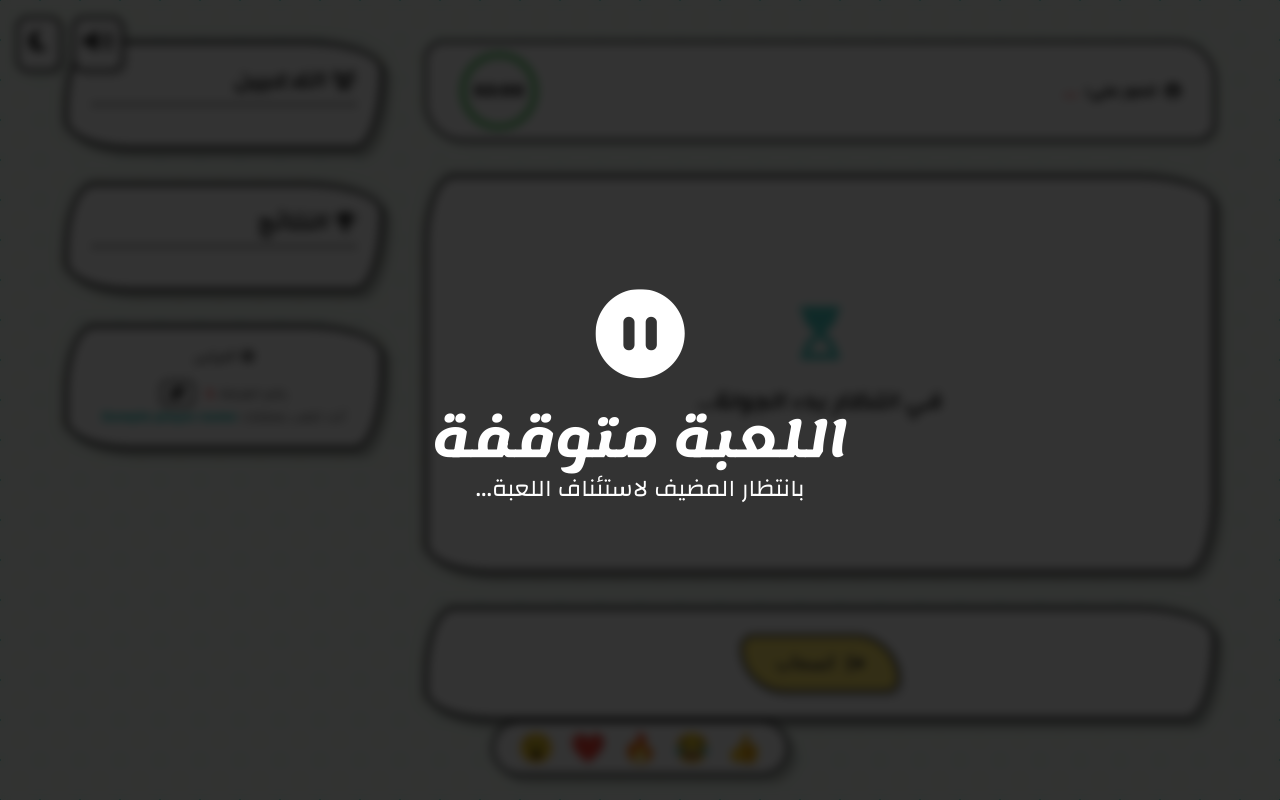
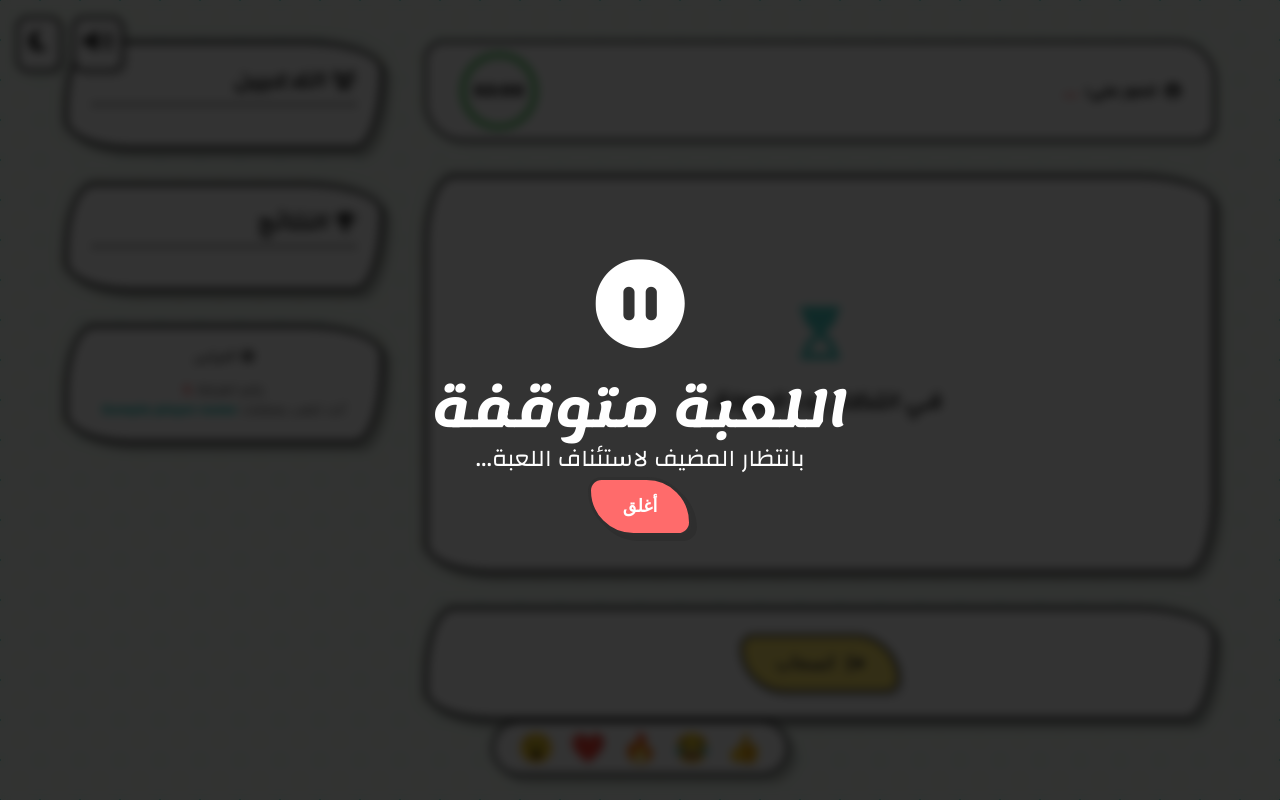
Before and after one commit to engziada/FamilyGamesII, a Flask app: template templates/game.html in a window 1280 px wide. Run offline with Flask 3, Linux system fonts and the light colour scheme; the template is opened without the code that fills it: most values are stand-ins (such as "Sample title", 1, 10 or a date in 2020); some libraries are stand-ins or nearby versions.

Commit message:
fix: Remove copy buttons and ready toggle, add pause overlay close button
- Remove copy-to-clipboard buttons from lobby and game room displays
- Remove "أنا جاهز!" (I'm Ready) toggle button from join lobby
- Add close button to pause overlay for manual dismissal
- Auto-hide pause overlay on socket reconnection to prevent stuck state

```diff
--- a/static/js/charades.js
+++ b/static/js/charades.js
@@ -707,6 +707,8 @@ class GameEngine {
                 player_name: this.playerName,
                 transfer_id: this.transferId
             });
+            // Ensure pause overlay is hidden on connect
+            document.getElementById('pause-overlay').classList.add('u-hidden');
         });
         this.setupSocketListeners();
     }
--- a/templates/game.html
+++ b/templates/game.html
@@ -111,11 +111,7 @@
             <button class="btn-help" onclick="Utils.showRules('{{ game_type }}')" style="margin-top: 0; margin-bottom: 1rem;">
                 <i class="fas fa-question-circle"></i> القوانين
             </button>
-            <p>رقم الغرفة: <strong id="game-room-id" style="color: var(--primary);">{{ game_id }}</strong>
-                <button class="btn-copy" onclick="Utils.copyToClipboard('game-room-id')" title="نسخ رقم الغرفة">
-                    <i class="fas fa-copy"></i>
-                </button>
-            </p>
+            <p>رقم الغرفة: <strong id="game-room-id" style="color: var(--primary);">{{ game_id }}</strong></p>
             <p>أنت تلعب بصفتك: <strong style="color: var(--secondary);">{{ player_name }}</strong></p>
         </div>
     </div>
@@ -176,6 +172,7 @@
     <i class="fas fa-pause-circle fa-5x mb-4 animate-heartbeat"></i>
     <h1 style="font-size: 3rem; margin-top: 2rem;">اللعبة متوقفة</h1>
     <p style="font-size: 1.5rem;">بانتظار المضيف لاستئناف اللعبة...</p>
+    <button class="btn btn-primary mt-4" onclick="document.getElementById('pause-overlay').classList.add('u-hidden')">أغلق</button>
 </div>
 
 <div id="error-message"></div>
```
Also changed, not shown: templates/index.html (+1 -6 lines).
